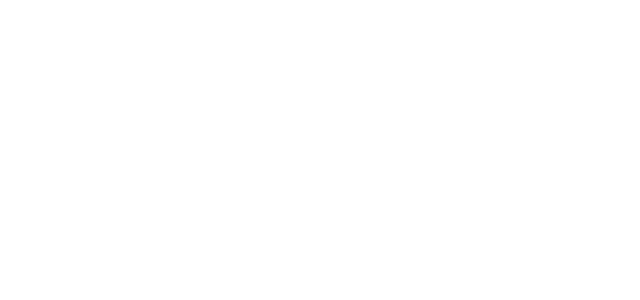
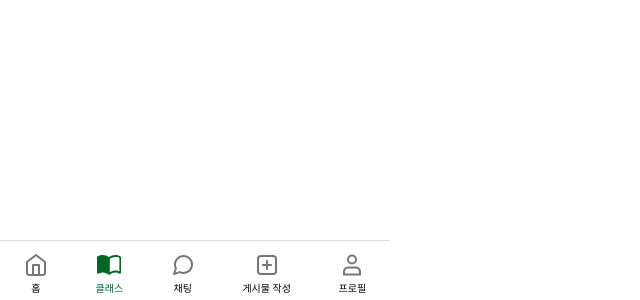
Before and after one commit to FRONTENDSCHOOL5/final-05-Mandle_mandle, a React (Create React App) app: page /class in a window 1280 px wide. Shown: the part 544-844 px from the top of the page, without its empty margins (0-640 px from the left). Before the commit the page ends 800 px from the top, so only its background shows below. Built offline with nearby package versions, Linux system fonts and the light colour scheme; a web font is replaced by a local one.

Commit message:
[🎨 Style] MenuBar 공통 컴포넌트 세팅작업 #1

```diff
--- a/src/App.js
+++ b/src/App.js
@@ -1,10 +1,34 @@
-import GlobalStyle from "./styles/GlobalStyles";
-
+import { BrowserRouter as Router, Routes, Route } from 'react-router-dom';
+import React from 'react';
+import GlobalStyle from './styles/GlobalStyles';
+import styled from 'styled-components';
+import MenuBar from './components/Common/MenuBar';
+import Home from './pages/Home/Home';
+import Class from './pages/Class/Class';
+import Chatting from './pages/Chatting/Chatting';
+import Posting from './pages/Posting/Posting';
+import Profile from './pages/Profile/Profile';
 function App() {
   return (
-    <div>
+    <Wrap>
       <GlobalStyle />
-    </div>
+      <Router>
+        <MenuBar />
+        <Routes>
+          <Route exact path='/home' component={Home} />
+          <Route exact path='/class' component={Class} />
+          <Route exact path='/chat' component={Chatting} />
+          <Route exact path='/post' component={Posting} />
+          <Route exact path='/profile' component={Profile} />
+        </Routes>
+      </Router>
+    </Wrap>
   );
 }
+
+const Wrap = styled.div`
+  width: 390px;
+  height: 844px;
+  position: relative;
+`;
 export default App;
--- a/src/components/Common/MenuBar.jsx
+++ b/src/components/Common/MenuBar.jsx
@@ -1,93 +1,119 @@
-import React from "react";
-import { Link } from "react-router-dom";
-import styled from "styled-components";
-import HomeIcon from "../../assets/img/icon-home.svg";
-import ClassIcon from "../../assets/img/icon-class.svg";
-import ChattingIcon from "../../assets/img/icon-chat.svg";
-import PostingIcon from "../../assets/img/icon-edit.svg";
-import ProfileIcon from "../../assets/img/icon-user.svg";
+import React from 'react';
+import { Link, useLocation } from 'react-router-dom';
+import styled from 'styled-components';
+import HomeIcon from '../../assets/img/icon-home.svg';
+import ClassIcon from '../../assets/img/icon-class.svg';
+import ChattingIcon from '../../assets/img/icon-chat.svg';
+import PostingIcon from '../../assets/img/icon-edit.svg';
+import ProfileIcon from '../../assets/img/icon-user.svg';
 
 function MenuBar() {
+  const location = useLocation();
+
   return (
-    <MenuUl>
-      <MenuLi to="/Home" className="HomeBtn">
-        <MenuIcon>
-          <MenuImg src={HomeIcon} alt="홈 버튼"></MenuImg>
-        </MenuIcon>
-        <MenuText>홈</MenuText>
-      </MenuLi>
-      <MenuLi to="/Class" className="ClassBtn">
-        <MenuIcon>
-          <MenuImg src={ClassIcon} alt="클래스 버튼"></MenuImg>
-        </MenuIcon>
-        <MenuText>클래스</MenuText>
-      </MenuLi>
-      <MenuLi to="/Chatting" className="ChattingBtn">
-        <MenuIcon>
-          <MenuImg src={ChattingIcon} alt="채팅 버튼"></MenuImg>
-        </MenuIcon>
-        <MenuText>채팅</MenuText>
-      </MenuLi>
-      <MenuLi to="/Posting" className="PostingBtn">
-        <MenuIcon>
-          <MenuImg src={PostingIcon} alt="게시물 작성 버튼"></MenuImg>
-        </MenuIcon>
-        <MenuText>게시물 작성</MenuText>
-      </MenuLi>
-      <MenuLi to="/Profile" className="ProfileBtn">
-        <MenuIcon>
-          <MenuImg src={ProfileIcon} alt="프로필 버튼"></MenuImg>
-        </MenuIcon>
-        <MenuText>프로필</MenuText>
-      </MenuLi>
-    </MenuUl>
+    <MenuBarWrap>
+      <ul>
+        <li>
+          <LinkWrap
+            to='/home'
+            active={(location.pathname === '/home').toString()}
+          >
+            <div>
+              <img src={HomeIcon} alt='홈 버튼'></img>
+            </div>
+            <p>홈</p>
+          </LinkWrap>
+        </li>
+        <li>
+          <LinkWrap
+            to='/class'
+            active={(location.pathname === '/class').toString()}
+          >
+            <div>
+              <img src={ClassIcon} alt='클래스 버튼'></img>
+            </div>
+            <p>클래스</p>
+          </LinkWrap>
+        </li>
+        <li>
+          <LinkWrap
+            to='/chat'
+            active={(location.pathname === '/chat').toString()}
+          >
+            <div>
+              <img src={ChattingIcon} alt='채팅 버튼'></img>
+            </div>
+            <p>채팅</p>
+          </LinkWrap>
+        </li>
+        <li>
+          <LinkWrap
+            to='/post'
+            active={(location.pathname === '/post').toString()}
+          >
+            <div>
+              <img src={PostingIcon} alt='게시물 작성 버튼'></img>
+            </div>
+            <p>게시물 작성</p>
+          </LinkWrap>
+        </li>
+        <li>
+          <LinkWrap
+            to='/profile'
+            active={(location.pathname === '/profile').toString()}
+          >
+            <div>
+              <img src={ProfileIcon} alt='프로필 버튼'></img>
+            </div>
+            <p>프로필</p>
+          </LinkWrap>
+        </li>
+      </ul>
+    </MenuBarWrap>
   );
 }
+
 export default MenuBar;
 
-export const MenuUl = styled.ul`
-  display: flex;
-  margin: auto;
-  width: 390px;
+const MenuBarWrap = styled.article`
+  border-top: 1px solid var(--border-color);
+  width: 100%;
   height: 60px;
   position: absolute;
-  bottom: -30px;
-  left: 50%;
-  transform: translate(-50%, -50%);
-`;
-export const MenuLi = styled.li`
-  width: 78px;
+  background-color: #fff;
   text-align: center;
-`;
-export const MenuText = styled.p`
+  bottom: 0;
+  padding-top: 12px;
+  ul {
+    display: flex;
+    justify-content: space-around;
+
+    li {
+      list-style: none;
+    }
+
+    p {
       font-size: 10px;
       padding-top: 7px;
+    }
+  }
 `;
-export const MenuIcon = styled.div`
+
+export const LinkWrap = styled(Link)`
+  div {
     width: 24px;
     height: 24px;
     overflow: hidden;
     margin: auto;
-`;
-export const MenuImg = styled.img`
+
+    img {
       height: 100%;
       object-fit: cover;
+      object-position: ${(props) => (props.active === 'true' ? '-24px' : '0')};
+    }
+  }
+
+  p {
+    color: ${(props) => (props.active === 'true' ? '#036635' : '#000')};
+  }
 `;
-//  클릭시 margin-left: -24px;
-
-// import MenuBar from "./components/Common/MenuBar";
-// <MenuBar />
-
-// <BrowserRouter>
-//   <GlobalStyle />
-//   <Switch>
-//     <Route path="/Login"></Route>
-//     <Route path="/Signup"></Route>
-//     <Route path="/Main"><mainPage></mainPage></Route>
-//     <Route path="/Main"></Route>
-//     <Route path="/Class"></Route>
-//     <Route path="/Chatting"></Route>
-//     <Route path="/Posting"></Route>
-//     <Route path="/Profile"></Route>
-//   </Switch>
-// </BrowserRouter>
--- a/src/pages/Class/class.jsx
+++ b/src/pages/Class/class.jsx
@@ -1 +1,6 @@
 //파일 생성
+import React from 'react';
+
+export default function Class() {
+  return <div>class</div>;
+}
--- /dev/null
+++ b/src/pages/Home/Home.jsx
@@ -0,0 +1,5 @@
+import React from 'react';
+
+export default function Home() {
+  return <div>Home</div>;
+}
--- a/src/pages/Login/login.jsx
+++ b/src/pages/Login/login.jsx
@@ -1 +1,5 @@
-//파일 생성
+import React from 'react';
+
+export default function Login() {
+  return <div>Login</div>;
+}
--- a/src/pages/Posting/posting.jsx
+++ b/src/pages/Posting/posting.jsx
@@ -1 +1,6 @@
 //파일 생성
+import React from 'react';
+
+export default function Posting() {
+  return <div>posting</div>;
+}
--- a/src/pages/Profile/profile.jsx
+++ b/src/pages/Profile/profile.jsx
@@ -1 +1,6 @@
 //파일 생성
+import React from 'react';
+
+export default function Profile() {
+  return <div>profile</div>;
+}
```
Also changed, not shown: src/pages/Home/HomeStyle.jsx (renamed from src/pages/Main/mainStyle.jsx). Lines whose indentation alone changed are shown as unchanged.
